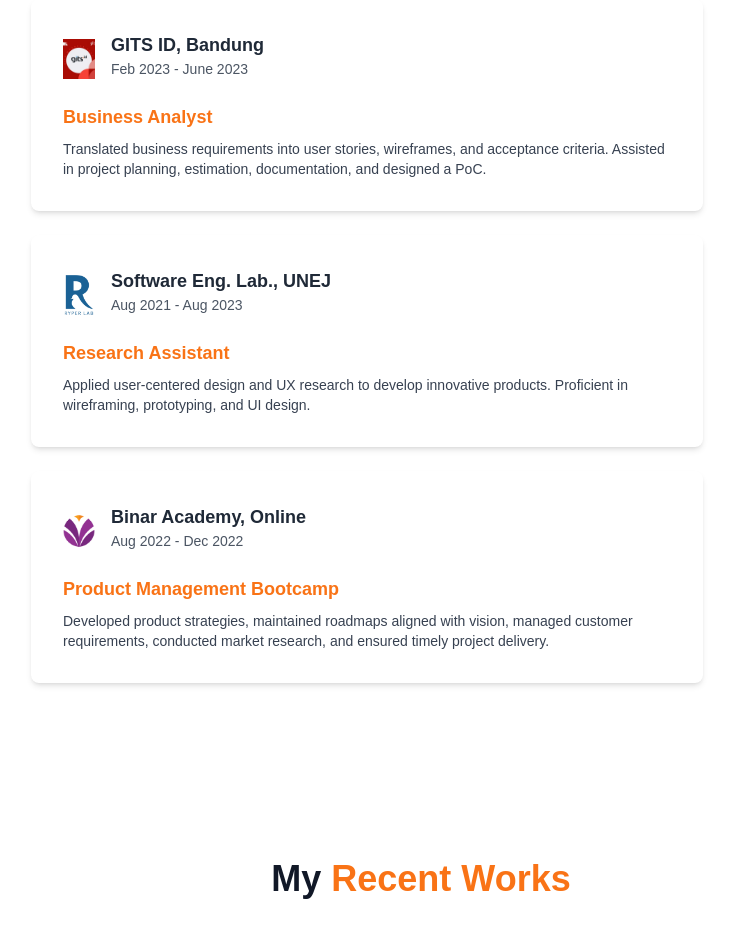
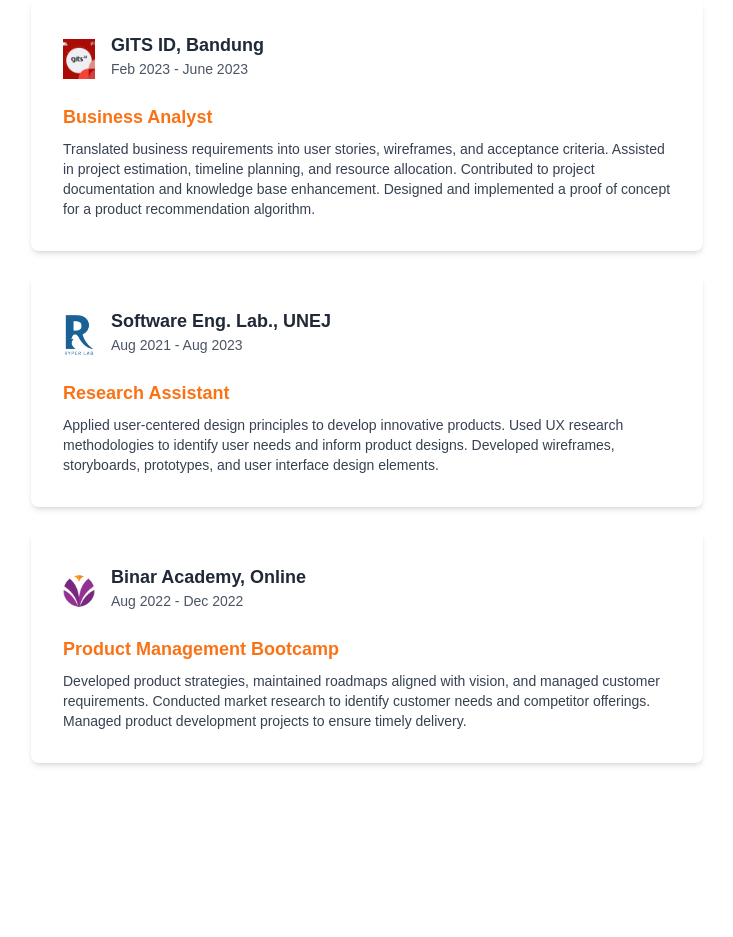
Before and after one commit to syhrezz/Portfolio, a React (Create React App) app: page / in a window 1280 px wide. Shown: the part 1460-2397 px from the top of the page, without its empty margins (273-1006 px from the left). Built offline with nearby package versions, Linux system fonts and the light colour scheme.

Commit message:
update jod descs in experiences page

```diff
--- a/src/components/newExperience.jsx
+++ b/src/components/newExperience.jsx
@@ -3,27 +3,26 @@ import { motion, AnimatePresence } from 'framer-motion';
 import gitsImage from '../assets/company-pic/gits_ind.jpeg';
 import binarImage from '../assets/company-pic/binar.png';
 import rplImage from '../assets/company-pic/rpl.png';
-
 const experiences = [
   {
-    company: "GITS ID, Bandung",
+    company: "GITS ID, Bandung", // Update from picture
     period: "Feb 2023 - June 2023",
-    role: "Business Analyst",
-    description: "Translated business requirements into user stories, wireframes, and acceptance criteria. Assisted in project planning, estimation, documentation, and designed a PoC.",
+    role: "Business Analyst", // Update from picture
+    description: "Translated business requirements into user stories, wireframes, and acceptance criteria. Assisted in project estimation, timeline planning, and resource allocation. Contributed to project documentation and knowledge base enhancement. Designed and implemented a proof of concept for a product recommendation algorithm.",
     icon: gitsImage
   },
   {
-    company: "Software Eng. Lab., UNEJ",
+    company: "Software Eng. Lab., UNEJ", // Update from picture
     period: "Aug 2021 - Aug 2023",
-    role: "Research Assistant",
-    description: "Applied user-centered design and UX research to develop innovative products. Proficient in wireframing, prototyping, and UI design.",
+    role: "Research Assistant", // Update from picture
+    description: "Applied user-centered design principles to develop innovative products. Used UX research methodologies to identify user needs and inform product designs. Developed wireframes, storyboards, prototypes, and user interface design elements.",
     icon: rplImage
   },
   {
-    company: "Binar Academy, Online",
+    company: "Binar Academy, Online", // Update from picture
     period: "Aug 2022 - Dec 2022",
-    role: "Product Management Bootcamp",
-    description: "Developed product strategies, maintained roadmaps aligned with vision, managed customer requirements, conducted market research, and ensured timely project delivery.",
+    role: "Product Management Bootcamp", // Update from picture (assuming it's a program name)
+    description: "Developed product strategies, maintained roadmaps aligned with vision, and managed customer requirements. Conducted market research to identify customer needs and competitor offerings. Managed product development projects to ensure timely delivery.",
     icon: binarImage
   }
 ];
```
